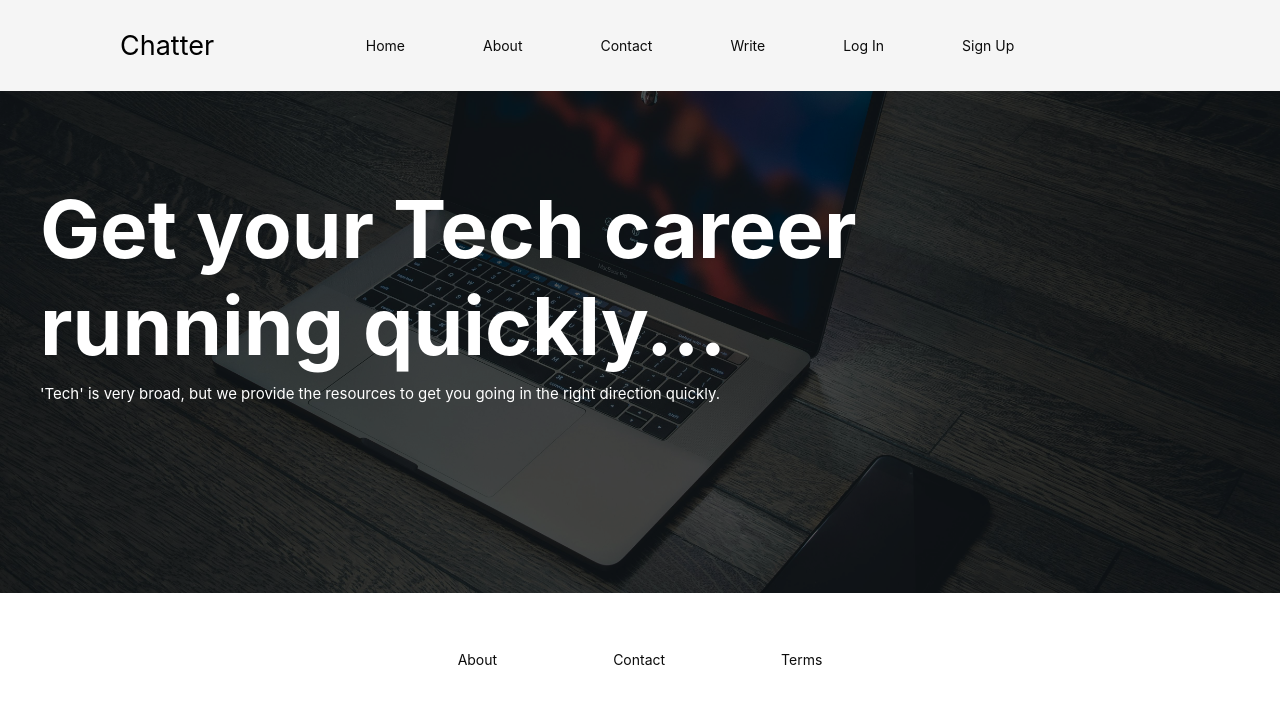
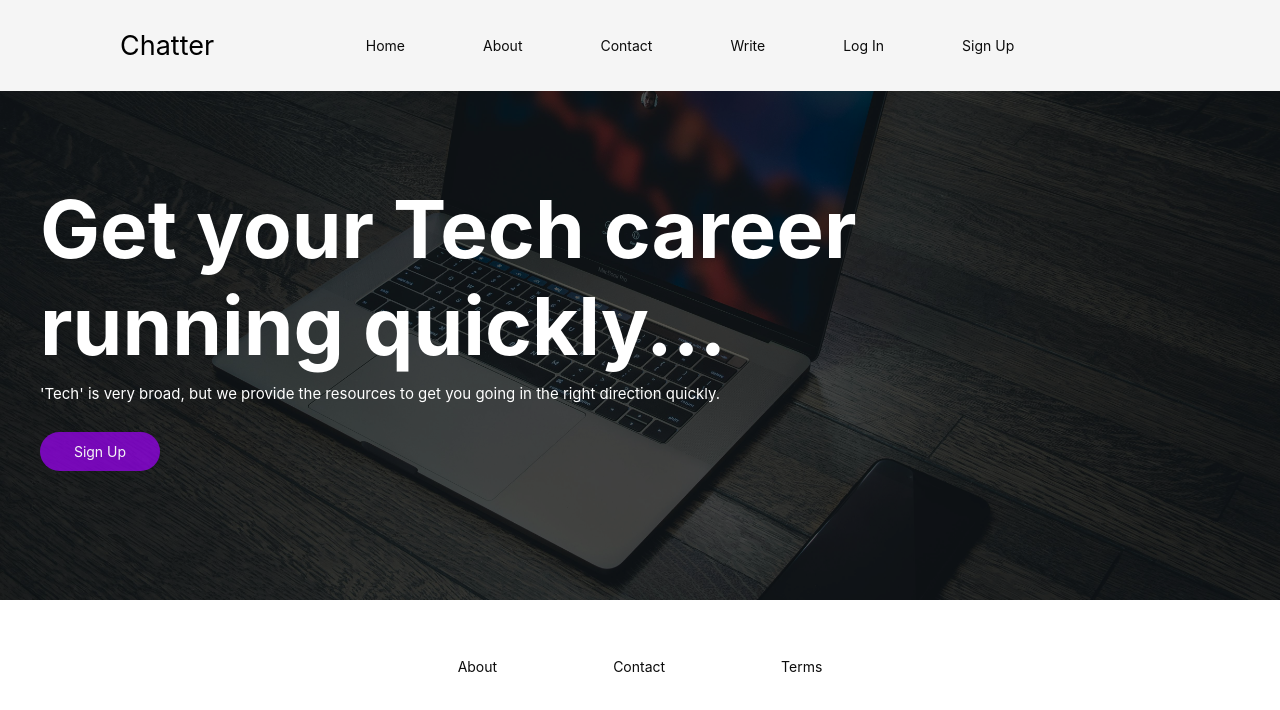
Before and after one commit to Confinesofgrace/chatter-capstone, a Vue app: page / in a window 1280 px wide. Shown: the top 710 px of the page. Built offline with nearby package versions, Linux system fonts and the light colour scheme; no server answers.

Commit message:
Hero CTA + Navbar Clean up

```diff
--- a/src/components/Navbar1.vue
+++ b/src/components/Navbar1.vue
@@ -111,10 +111,10 @@ const toggleNavbar = () => {
   {
     display: flex;
     justify-content: flex-end;
-    width: 35%;
+
     position: absolute;
     right: 100px;
-    bottom: 10px;
+    bottom: 30px;
     margin: 8px 0px;
 
   }
@@ -125,7 +125,8 @@ const toggleNavbar = () => {
     cursor: pointer;
   }
 
-  nav {
+  nav
+  {
     flex-direction: column;
     align-items: flex-start;
   }
@@ -142,11 +143,11 @@ const toggleNavbar = () => {
     display: flex;
     flex-direction: column;
     align-items: center;
-    background-color: #e9e6e6;
+    background-color: #e9e6e6ee;
     position: absolute;
-    top: 70px;
-    left: 0px;
-    width: 100%;
+    top: 125px;
+    left: 120px;
+
     z-index: 1;
   }
 }
--- a/src/components/Navbar2.vue
+++ b/src/components/Navbar2.vue
@@ -118,7 +118,8 @@ onMounted(() => {
   font-size: 14px;
 }
 
-#navs:hover {
+#navs:hover
+{
   border-color: rgba(162, 0, 255, 0.507);
 }
 
@@ -139,10 +140,10 @@ onMounted(() => {
   {
     display: flex;
     justify-content: flex-end;
-    width: 35%;
+
     position: absolute;
     right: 100px;
-    bottom: 10px;
+    bottom: 30px;
     margin: 8px 0px;
 
   }
@@ -153,7 +154,8 @@ onMounted(() => {
     cursor: pointer;
   }
 
-  nav {
+  nav
+  {
     flex-direction: column;
     align-items: flex-start;
   }
@@ -170,11 +172,11 @@ onMounted(() => {
     display: flex;
     flex-direction: column;
     align-items: center;
-    background-color: #e9e6e6;
+    background-color: #e9e6e6ee;
     position: absolute;
-    top: 70px;
-    left: 0px;
-    width: 100%;
+    top: 125px;
+    left: 120px;
+
     z-index: 1;
   }
 }
--- a/src/views/HomeView.vue
+++ b/src/views/HomeView.vue
@@ -6,6 +6,8 @@
         <p id="hero-tag">
           'Tech' is very broad, but we provide the resources to get you going in the right direction quickly.
         </p>
+
+        <RouterLink to= "/signup"> <div id="signup-btn">Sign Up</div> </RouterLink>
       </div>
     </div>
   </div>
@@ -37,7 +39,7 @@
 
     #home-display
     {
-      padding: 120px 40px;
+      padding: 120px 40px 50px 40px;
 
       /* Used this backgroud layer as a screen- enhance legibility and aesthetics*/
       background-color: rgba(0, 0, 0, 0.623);
@@ -60,6 +62,25 @@
       color: white;
     }
 
+    #signup-btn
+    {
+      width: 120px;
+      padding: 10px;
+      border: solid 1px;
+      border-color: rgba(162, 0, 255, 0);
+      border-radius: 50px;
+
+      display: flex;
+      justify-content: center;
+      align-items: center;
+
+      background-color: rgba(162, 0, 255, 0.685);
+      cursor: pointer;
+
+      color: whitesmoke;
+      font-size: 14px;
+    }
+
     #footer
     {
         display: flex;
```
